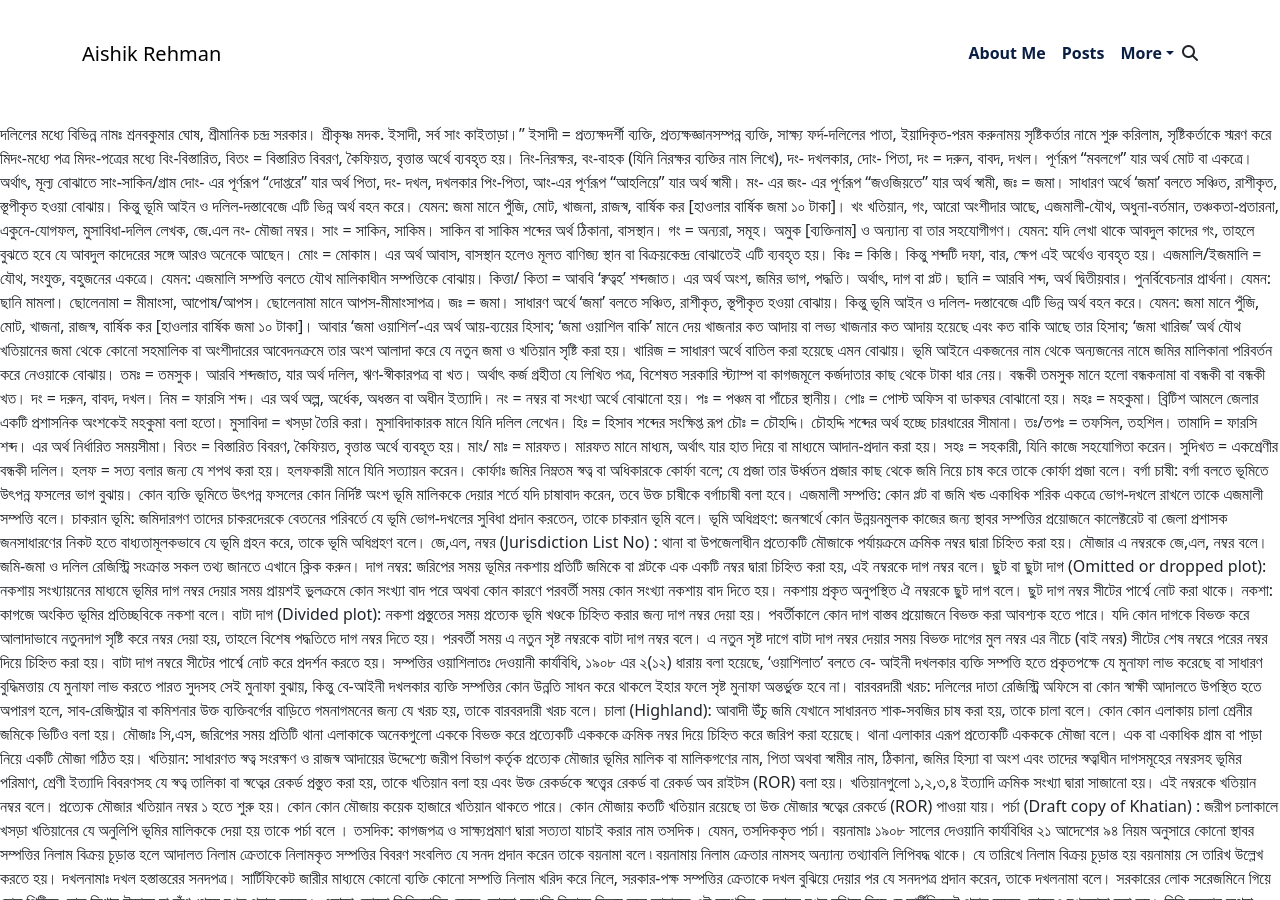
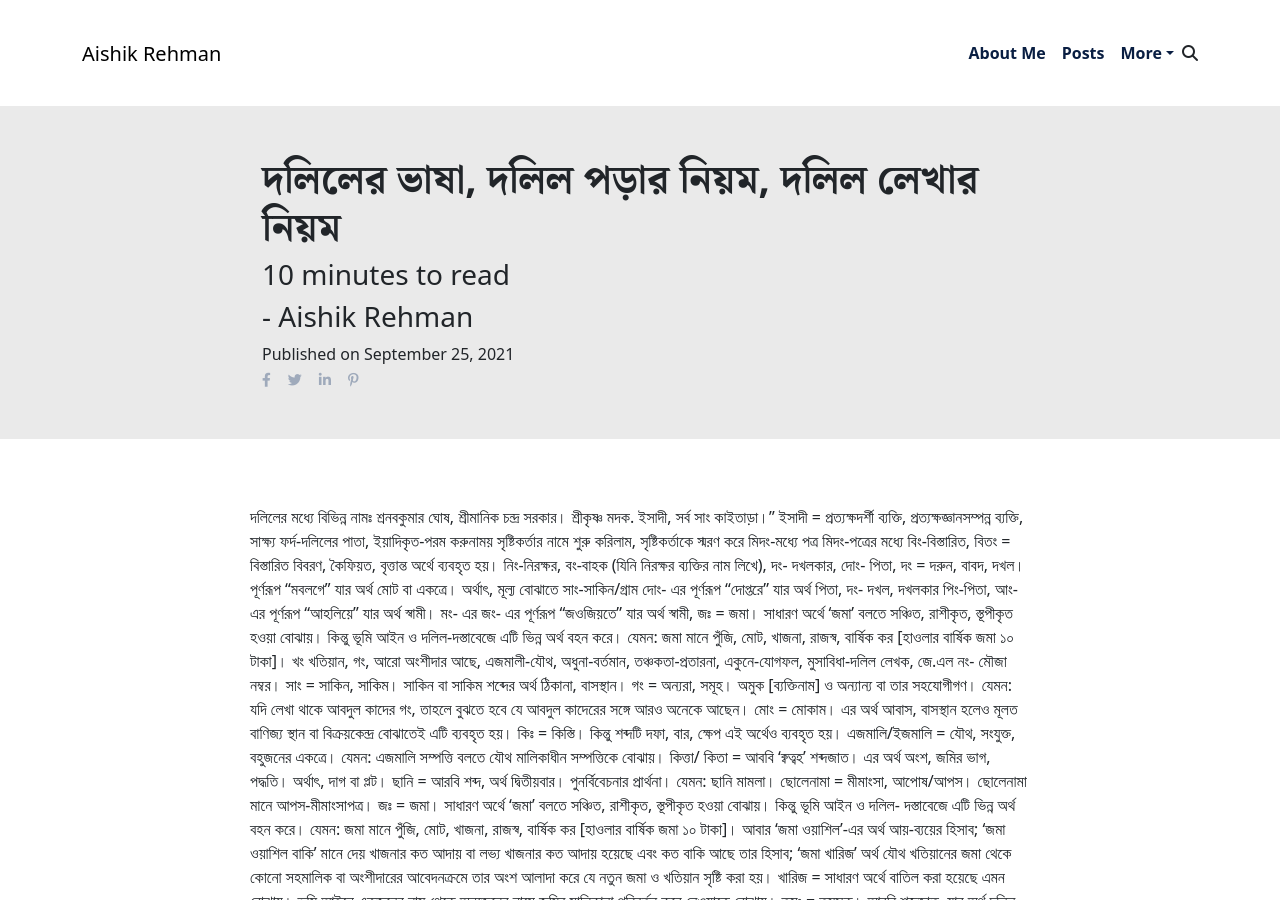
Before and after one commit to aishikrehman/aishikrehman.github.io, a Jekyll site: the page built from _posts/2021-09-25-দলিল পাঠ.md, in a window 1280 px wide and 900 px high. Built offline with Jekyll 4.4.1, drawn with Linux system fonts in a browser that asks for light colours; part of the change alters nothing that is shown.

```diff
--- a/pages/docs/দলিল পাঠ.md
+++ b/_posts/2021-09-25-দলিল পাঠ.md
@@ -1,6 +1,6 @@
 ---
-layout: doc.single
-permalink: /paper/dolil_path
+layout: post
+permalink: /docs/dolil_path.html
 title: দলিলের ভাষা, দলিল পড়ার নিয়ম, দলিল লেখার নিয়ম
 footer: false
 ---
```
